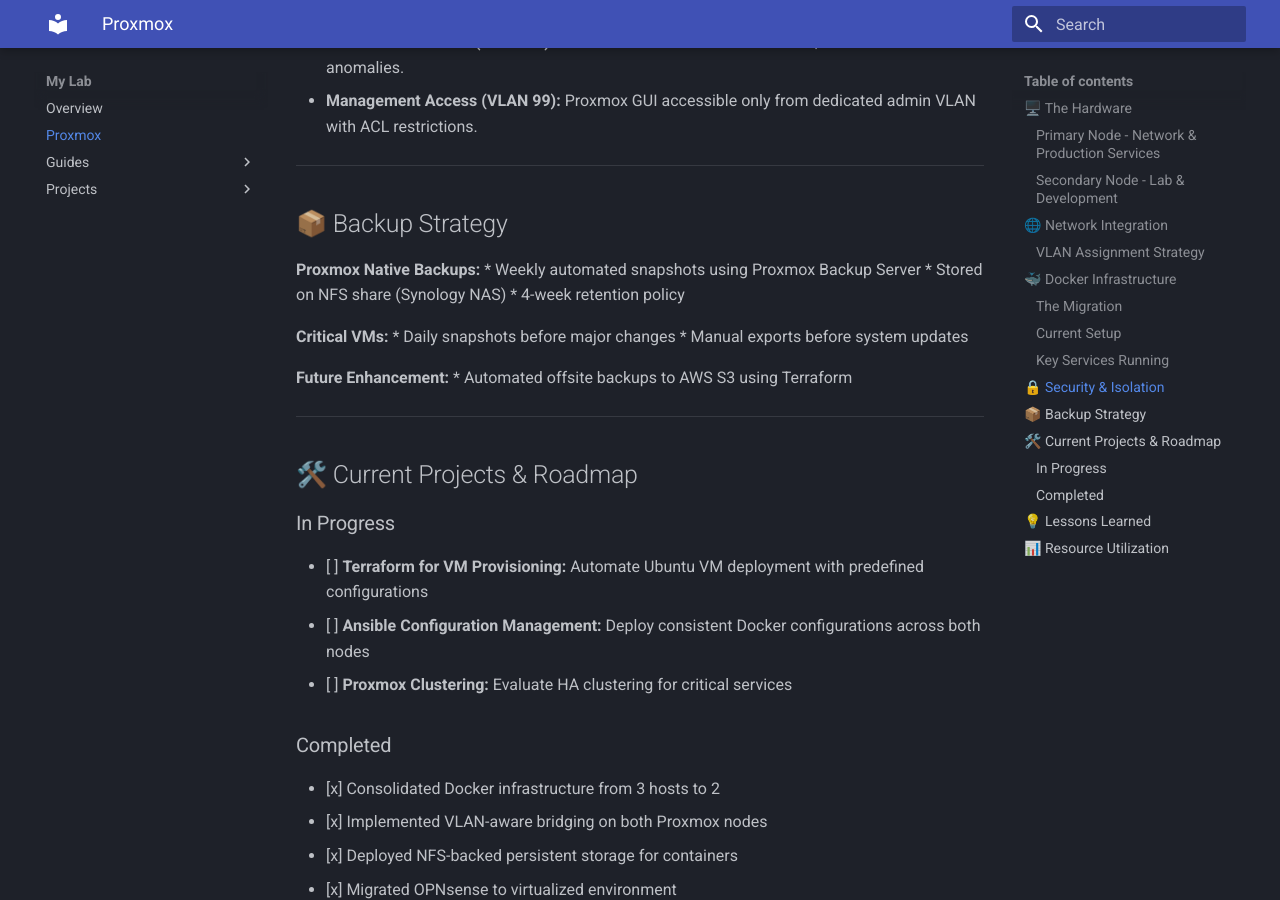
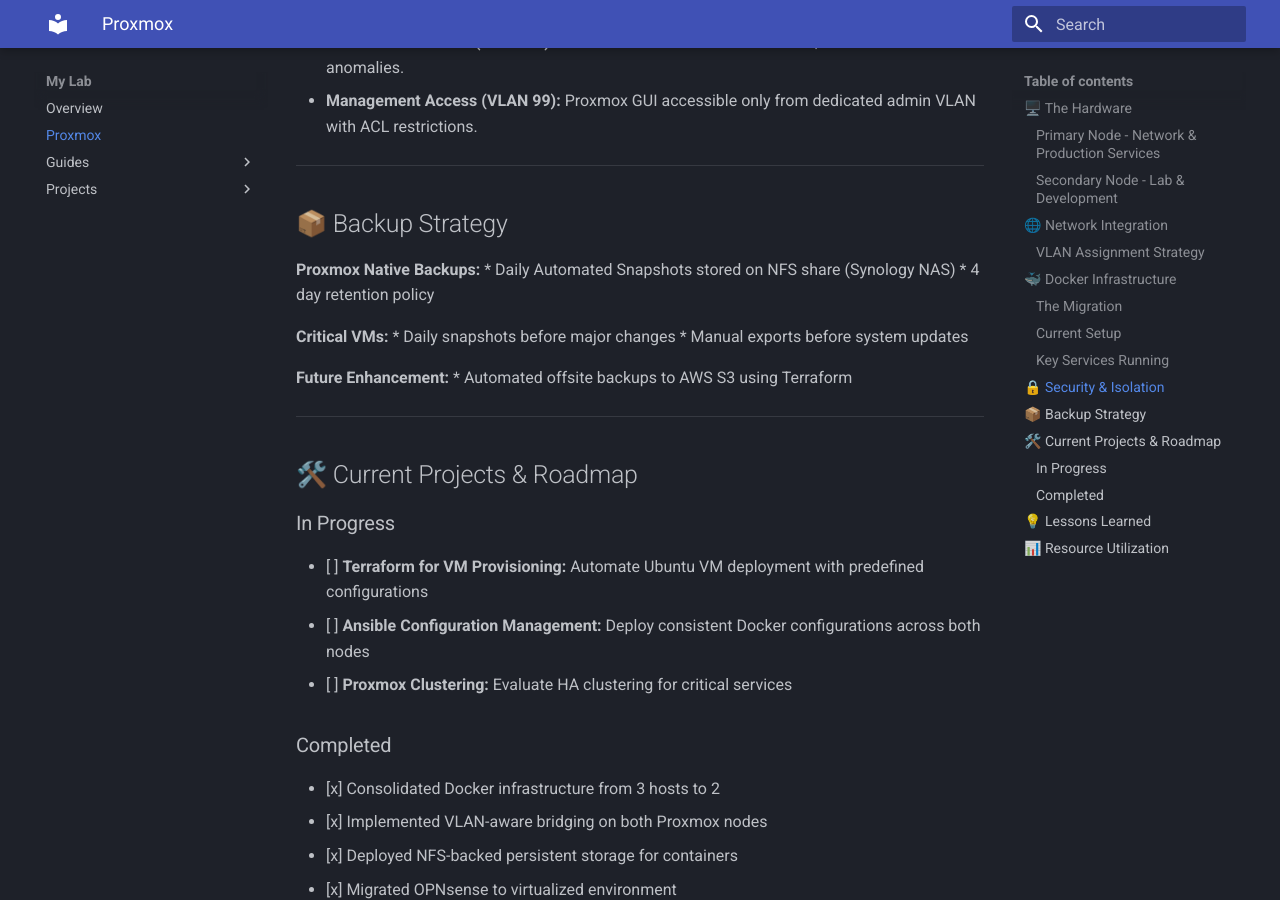
Before and after one commit to moshthesubnet/my-lab-docs, an MkDocs documentation site: the page built from docs/lab/proxmox.md, in a window 1280 px wide and 900 px high, scrolled down 2738 px. Built offline with MkDocs 1.6.1 and Material for MkDocs 9.7.7, drawn with Linux system fonts in a browser that asks for light colours.

Commit message:
Update proxmox.md

```diff
--- a/docs/lab/proxmox.md
+++ b/docs/lab/proxmox.md
@@ -91,9 +91,8 @@ Proxmox VMs are strategically isolated based on their risk profile:
 ## 📦 Backup Strategy
 
 **Proxmox Native Backups:**
-* Weekly automated snapshots using Proxmox Backup Server
-* Stored on NFS share (Synology NAS)
-* 4-week retention policy
+* Daily Automated Snapshots stored on NFS share (Synology NAS)
+* 4 day retention policy
 
 **Critical VMs:**
 * Daily snapshots before major changes
```
